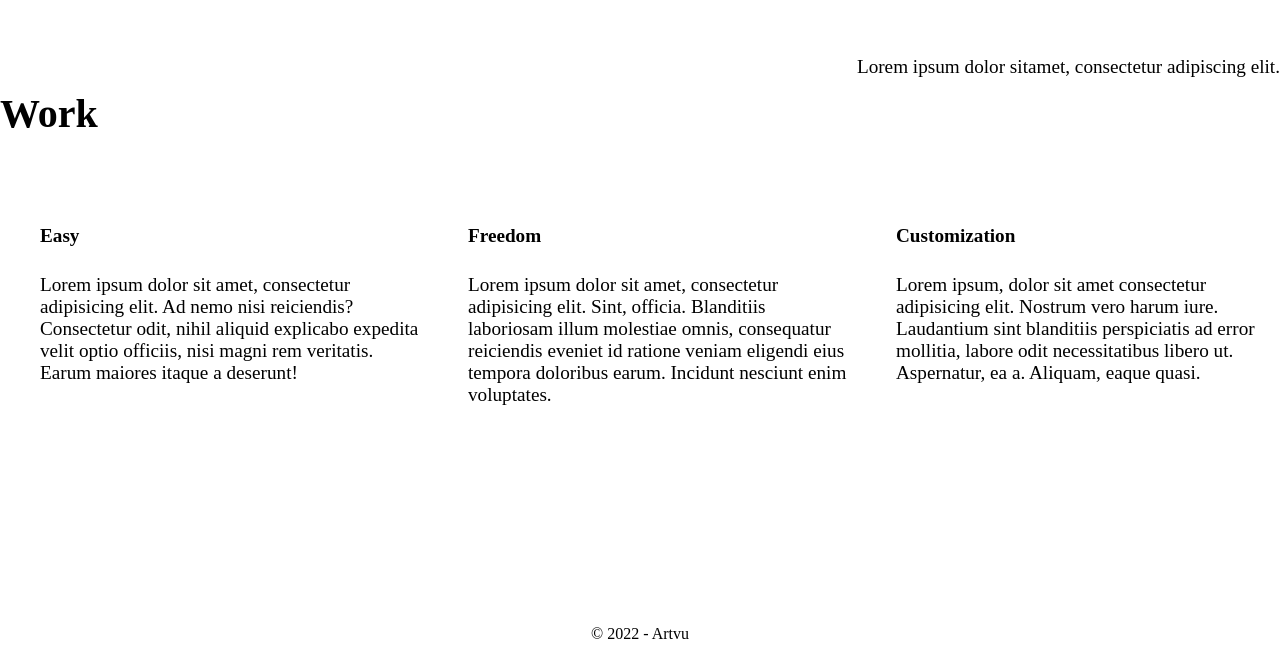
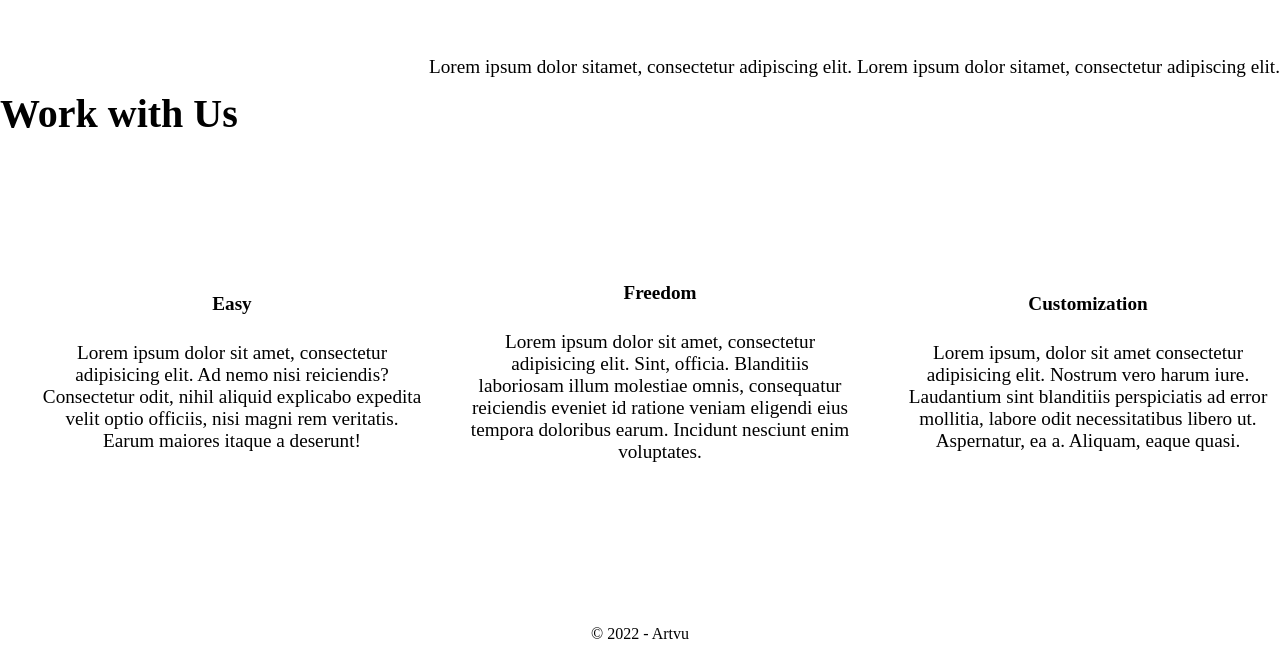
Before and after one commit to EnFlorian/artvu-ecom, a React (Create React App) app: page / in a window 1280 px wide. Shown: the part 1209-1876 px from the top of the page. Built offline with nearby package versions, Linux system fonts and the light colour scheme; the HTML template or start-up script is replaced by a standard one.

Commit message:
Fixed styling issues

```diff
--- a/src/components/WorkSection/WorkSection.scss
+++ b/src/components/WorkSection/WorkSection.scss
@@ -1,5 +1,5 @@
 .work {
-  background-color: var(--clr-lighter);
+  // background-color: var(--clr-lighter);
   padding: 4rem 0;
   width: 100vw;
 
@@ -35,7 +35,11 @@
   &__boni-item {
     display: flex;
     flex-direction: column;
-    border: 1px solid var(--clr-dark);
+    justify-content: center;
+    text-align: center;
+    border: 3px solid var(--clr-dark);
+    border-radius: 0.5rem;
+    background-color: var(--clr-light);
     height: 20rem;
     width: 24rem;
   }
--- a/src/components/WorkSection/WorkSection.tsx
+++ b/src/components/WorkSection/WorkSection.tsx
@@ -5,8 +5,11 @@ const WorkSection = () => {
     <article className="work">
       <div className="container work__wrapper">
         <section className="work__info">
-          <h1 className="work__title">Work</h1>
-          <p className="work__description">Lorem ipsum dolor sitamet, consectetur adipiscing elit.</p>
+          <h1 className="work__title">Work with Us</h1>
+          <p className="work__description">
+            Lorem ipsum dolor sitamet, consectetur adipiscing elit. Lorem ipsum dolor sitamet, consectetur adipiscing
+            elit.
+          </p>
         </section>
         <ul className="work__boni">
           <li className="work__boni-item">
```
